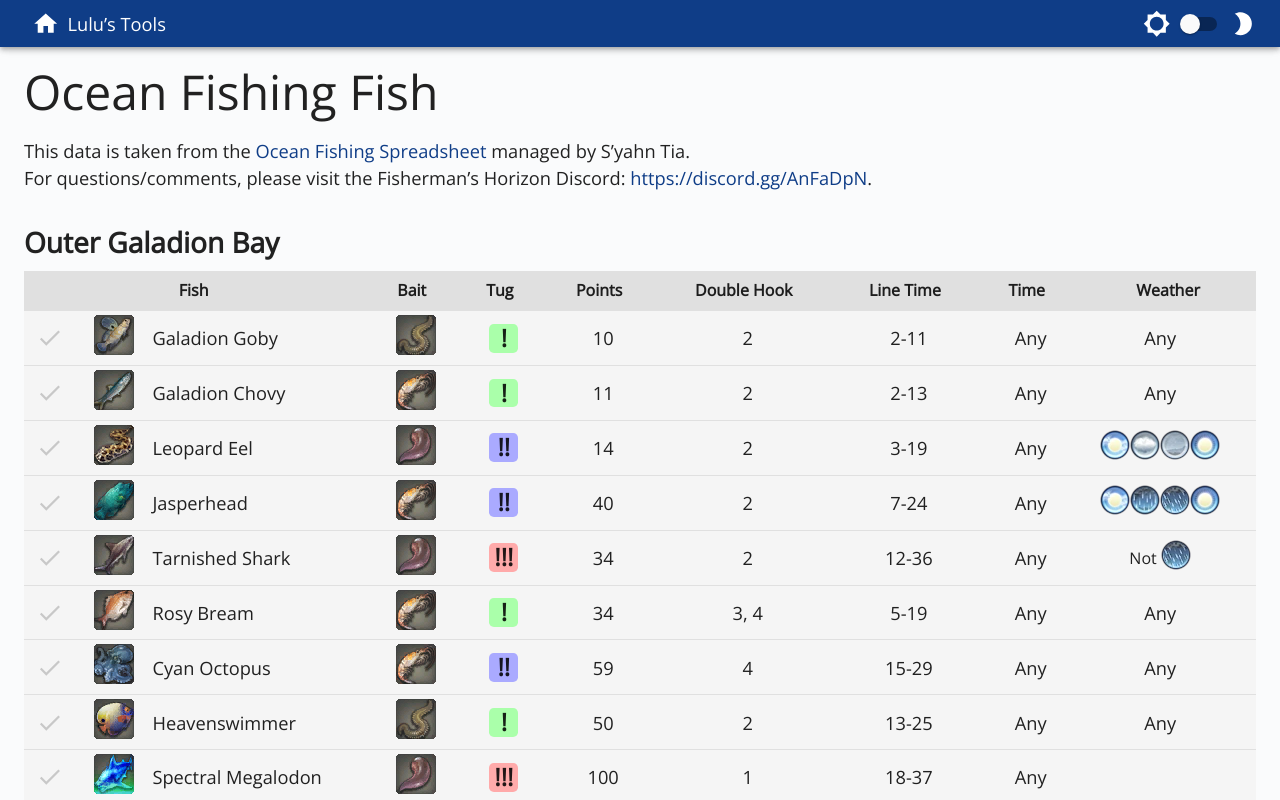
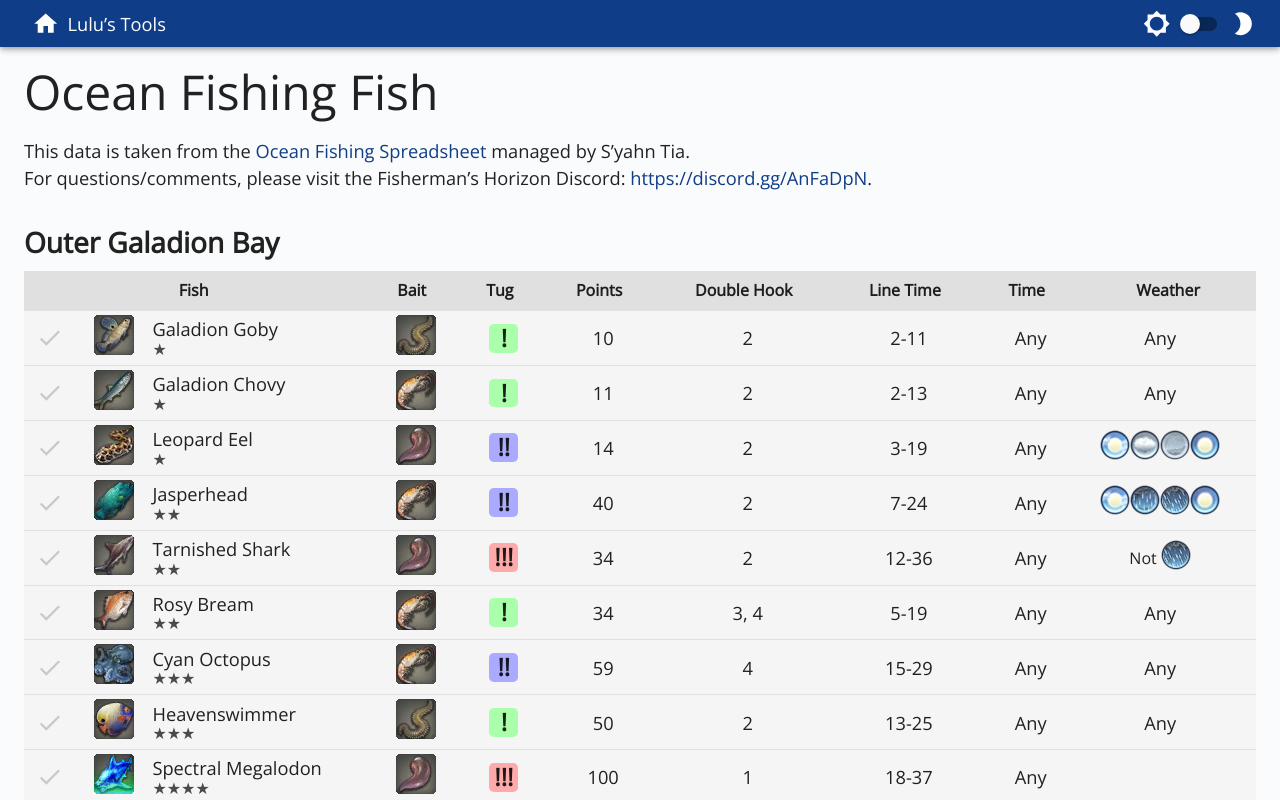
Before and after one commit to pillowfication/ffxiv, a Next.js app: page /ocean-fishing/fish in a window 1280 px wide. Shown: the top 800 px of the page. Built offline with nearby package versions, Linux system fonts and the light colour scheme.

Commit message:
add stars

```diff
--- a/src/ocean-fishing/FishTable.js
+++ b/src/ocean-fishing/FishTable.js
@@ -22,7 +22,11 @@ const useStyles = makeStyles((theme) => ({
       padding: 0
     }
   },
-  tableTug: {
+  stars: {
+    marginTop: '-0.3em',
+    opacity: 0.8
+  },
+  tug: {
     fontSize: '1.5em'
   },
   disabled: {
@@ -85,7 +89,8 @@ const FishTable = ({ regions, time, checklist, setChecklist }) => {
                   <OceanFishIcon name={fish.name} />
                 </TableCell>
                 <TableCell>
-                  <Typography>{fish.name}</Typography>
+                  <div><Typography>{fish.name}</Typography></div>
+                  <div className={classes.stars}>{'★'.repeat(fish.stars)}</div>
                 </TableCell>
                 <TableCell align='center'>
                   {[fish.bait, fish.mooch]
@@ -93,7 +98,7 @@ const FishTable = ({ regions, time, checklist, setChecklist }) => {
                     .map((bait) => <OceanFishIcon key={bait} name={bait} />)}
                 </TableCell>
                 <TableCell align='center'>
-                  {fish.tug && <Tug strength={fish.tug} className={classes.tableTug} />}
+                  {fish.tug && <Tug strength={fish.tug} className={classes.tug} />}
                 </TableCell>
                 <TableCell align='center'>
                   <Typography>{fish.points}</Typography>
```
